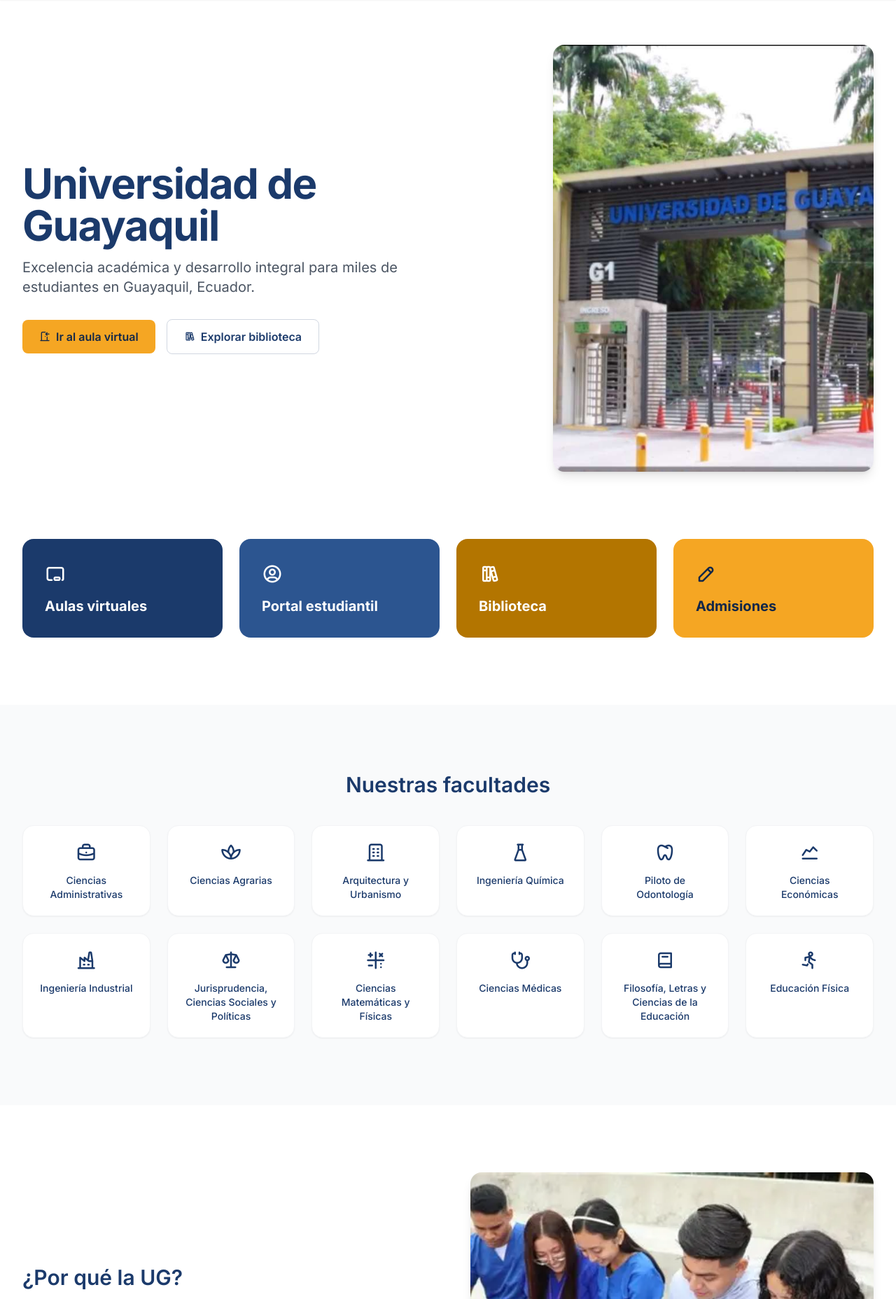
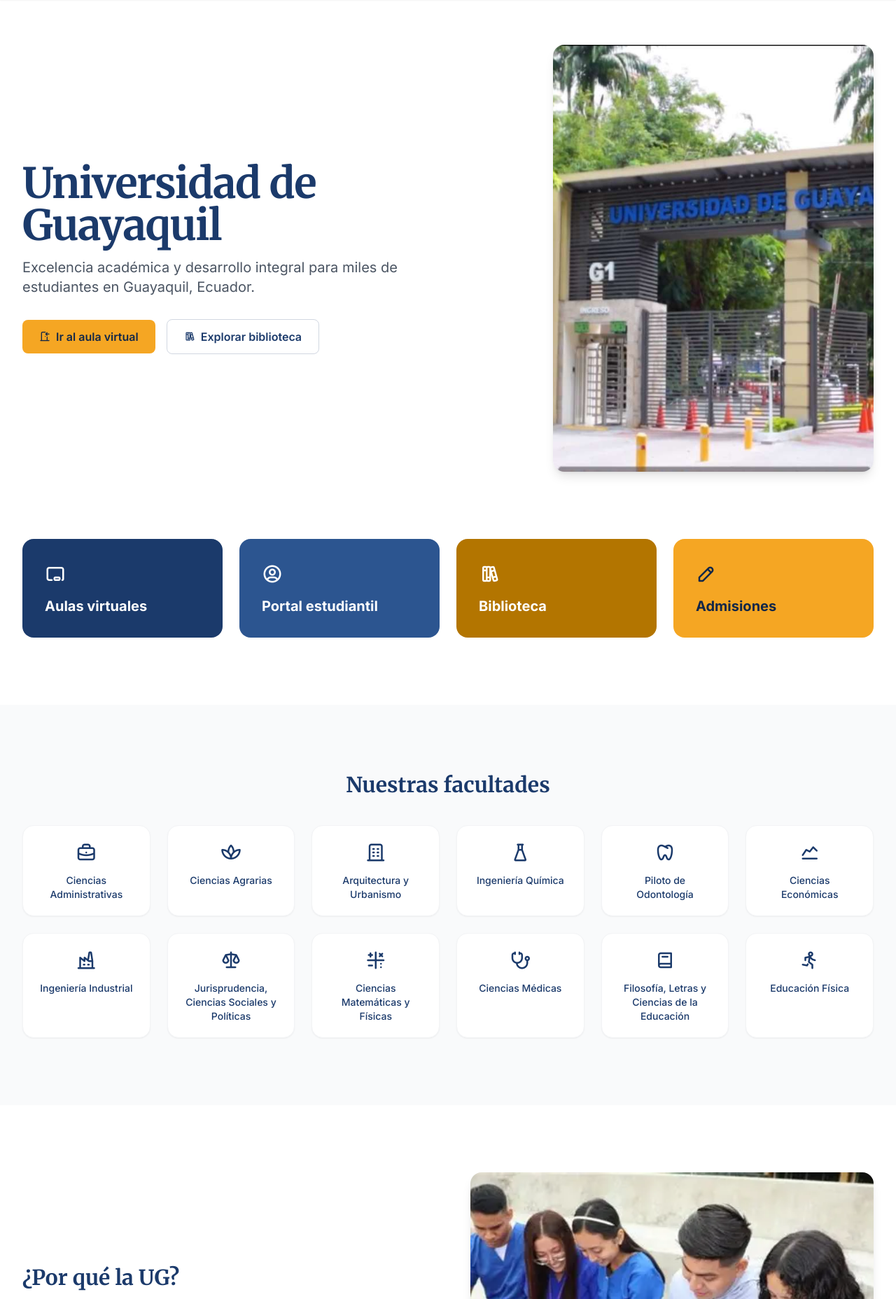
Before and after one commit to cristheboss-lu/CampusFlow-UG-Prototype, a Django app: page / in a window 1280 px wide. Shown: the part 64-1920 px from the top of the page at 70% size. Run offline with Django 5.2, Linux system fonts and the light colour scheme; some libraries are stand-ins or nearby versions.

Commit message:
Agregar pareja tipografica Merriweather/Inter a la landing publica
Combinacion clasica-academica pedida por el cliente: Merriweather
(serif, peso 700) para el H1 del hero y los H2/H3 de seccion, Inter
se mantiene para nav, cuerpo de texto, datos y UI. Da una sensacion
mas institucional/universitaria y menos "app generica".

```diff
--- a/plataforma/templates/plataforma/base_publico.html
+++ b/plataforma/templates/plataforma/base_publico.html
@@ -8,7 +8,7 @@
 
 <link rel="preconnect" href="https://fonts.googleapis.com">
 <link rel="preconnect" href="https://fonts.gstatic.com" crossorigin>
-<link href="https://fonts.googleapis.com/css2?family=Inter:wght@400;500;600;700&display=swap" rel="stylesheet">
+<link href="https://fonts.googleapis.com/css2?family=Inter:wght@400;500;600;700&family=Merriweather:wght@700&display=swap" rel="stylesheet">
 
 <script src="https://cdn.tailwindcss.com"></script>
 <script>
@@ -19,7 +19,7 @@
           navy: { DEFAULT: '#1B3A6B', light: '#2C5590', dark: '#122748' },
           gold: { DEFAULT: '#F5A623', light: '#FDF1E0', dark: '#B37500' },
         },
-        fontFamily: { sans: ['Inter', 'sans-serif'] },
+        fontFamily: { sans: ['Inter', 'sans-serif'], serif: ['Merriweather', 'serif'] },
         borderRadius: { card: '16px' },
       },
     },
--- a/plataforma/templates/plataforma/index.html
+++ b/plataforma/templates/plataforma/index.html
@@ -9,7 +9,7 @@
 <section class="reveal max-w-7xl mx-auto px-4 md:px-8 pt-10 md:pt-16 pb-16 md:pb-24 grid grid-cols-1 md:grid-cols-5 gap-10 md:gap-12 items-center">
 
     <div class="md:col-span-3">
-        <h1 class="text-4xl md:text-5xl lg:text-6xl font-bold text-navy tracking-tight leading-[1.05] mb-4">Universidad de Guayaquil</h1>
+        <h1 class="font-serif text-4xl md:text-5xl lg:text-6xl font-bold text-navy tracking-tight leading-[1.05] mb-4">Universidad de Guayaquil</h1>
         <p class="text-lg md:text-xl text-gray-600 leading-relaxed mb-8 max-w-[48ch]">Excelencia académica y desarrollo integral para miles de estudiantes en Guayaquil, Ecuador.</p>
         <div class="flex flex-wrap items-center gap-4">
             <a href="{% url 'aulas_virtuales' %}"
@@ -64,7 +64,7 @@
      con icono por ahora. -->
 <section class="reveal bg-gray-50 py-16 md:py-24">
     <div class="max-w-7xl mx-auto px-4 md:px-8">
-        <h2 class="text-2xl md:text-3xl font-semibold text-navy text-center mb-10">Nuestras facultades</h2>
+        <h2 class="font-serif text-2xl md:text-3xl font-bold text-navy text-center mb-10">Nuestras facultades</h2>
         <div class="grid grid-cols-2 sm:grid-cols-3 lg:grid-cols-6 gap-4 md:gap-6">
 
             <div class="rounded-card bg-white shadow-sm border border-gray-100 p-5 flex flex-col items-center text-center gap-3">
@@ -124,7 +124,7 @@
 <section class="reveal max-w-7xl mx-auto px-4 md:px-8 py-16 md:py-24 grid grid-cols-1 md:grid-cols-2 gap-12 md:gap-16 items-center">
 
     <div class="order-2 md:order-1">
-        <h2 class="text-2xl md:text-3xl font-semibold text-navy mb-4">¿Por qué la UG?</h2>
+        <h2 class="font-serif text-2xl md:text-3xl font-bold text-navy mb-4">¿Por qué la UG?</h2>
         <p class="text-gray-600 text-lg leading-relaxed">
             Somos una institución educativa comprometida con la excelencia académica y el desarrollo
             integral de nuestros estudiantes. Ofrecemos programas de calidad en diversas áreas del conocimiento.
@@ -147,7 +147,7 @@
 <!-- ============ NOTICIAS (ancho completo) ============ -->
 <section class="reveal py-16 md:py-24">
     <div class="max-w-7xl mx-auto px-4 md:px-8">
-        <h2 class="text-2xl md:text-3xl font-semibold text-navy text-center mb-10">Noticias recientes</h2>
+        <h2 class="font-serif text-2xl md:text-3xl font-bold text-navy text-center mb-10">Noticias recientes</h2>
         <div class="grid gap-6 md:grid-cols-3">
             <div class="bg-white rounded-card shadow-sm border border-gray-100 p-6">
                 <i class="ti ti-calendar-event text-navy text-3xl mb-3 block" aria-hidden="true"></i>
@@ -174,7 +174,7 @@
 <!-- ============ ESTADÍSTICAS (fondo navy, ancho completo) ============ -->
 <section class="reveal bg-navy py-16 md:py-24">
     <div class="max-w-7xl mx-auto px-4 md:px-8">
-        <h2 class="text-2xl md:text-3xl font-semibold text-white text-center mb-10">Nuestra institución</h2>
+        <h2 class="font-serif text-2xl md:text-3xl font-bold text-white text-center mb-10">Nuestra institución</h2>
         <div class="grid gap-6 grid-cols-2 md:grid-cols-4">
             <div class="text-center">
                 <div class="text-4xl font-bold text-gold">5000+</div>
@@ -199,7 +199,7 @@
 <!-- ============ CTA CONTACTO (ancho completo) ============ -->
 <section class="reveal py-16 md:py-24">
     <div class="max-w-4xl mx-auto px-4 text-center">
-        <h3 class="text-xl md:text-2xl font-semibold text-navy mb-2 flex items-center justify-center gap-2">
+        <h3 class="font-serif text-xl md:text-2xl font-bold text-navy mb-2 flex items-center justify-center gap-2">
             <i class="ti ti-message-circle" aria-hidden="true"></i> ¿Tienes preguntas?
         </h3>
         <p class="text-gray-500 mb-6">Nuestro equipo está disponible de lunes a viernes de 8:00 AM a 4:30 PM</p>
```
